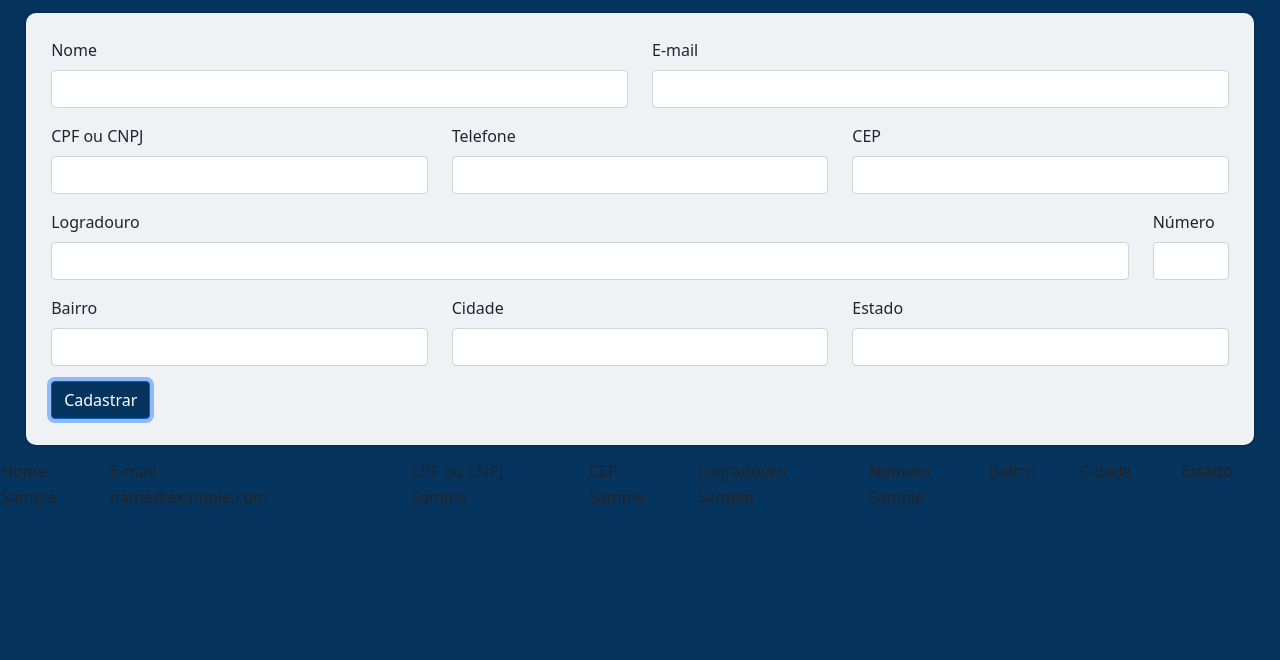
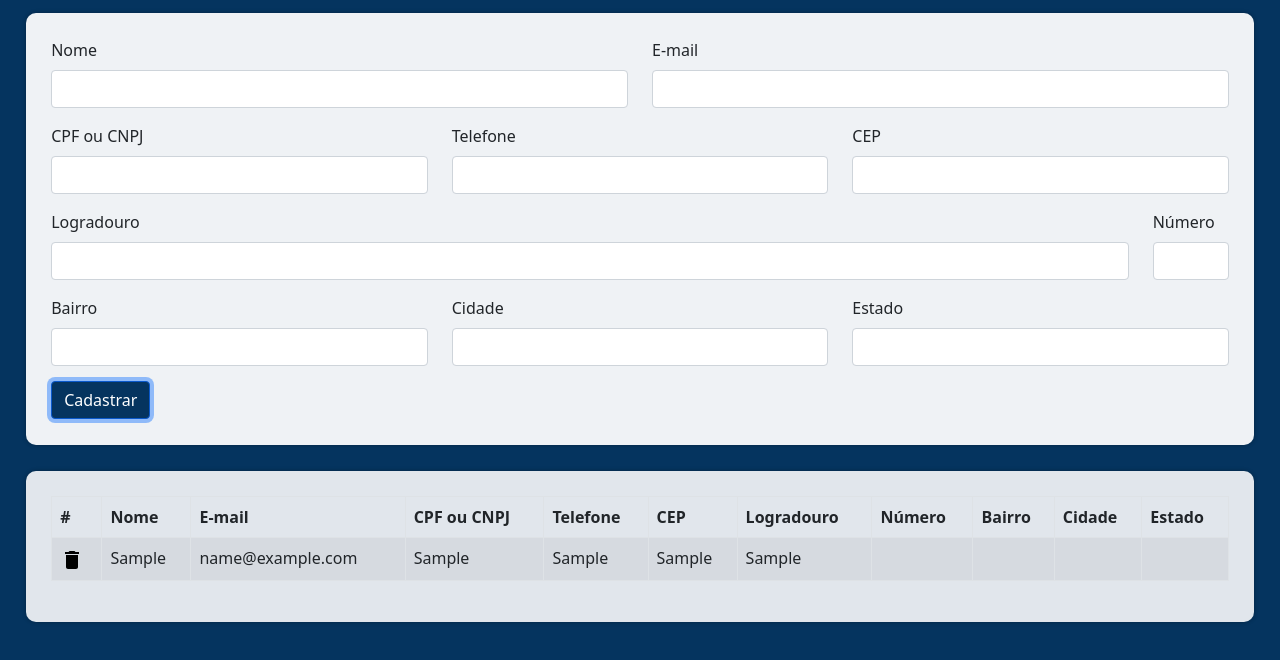
Before and after one commit to gukazioka/reactapp, a React (Create React App) app in the folder reactest/: page / in a window 1280 px wide. Both pictures are taken after typing "Sample", "name@example.com", "Sample", "Sample", "Sample", "Sample" into the empty fields and a click on the button "Cadastrar". Shown: the top 660 px of the page. Built offline with nearby package versions, Linux system fonts and the light colour scheme.

Commit message:
feat: subcomponent customer row and delCustomer function

```diff
--- a/reactest/src/App.js
+++ b/reactest/src/App.js
@@ -25,11 +25,17 @@ class App extends Component {
     this.setState(newState)
   }
 
+  delCustomer(index){
+    let arrayCustomer = this.state.customers
+    arrayCustomer.splice(index, 1);
+    this.setState({customers: arrayCustomer})
+  }
+
   render() {
     return (
     <div className="App">
       <RegistrationForm saveCustomer = {this.saveCustomer.bind(this)}/>
-      <CustomerTable customers = {this.state.customers}/>
+      <CustomerTable delCustomer = {this.delCustomer.bind(this)} customers = {this.state.customers}/>
     </div> );
   }
 }
--- /dev/null
+++ b/reactest/src/components/CustomerRow/CustomerRow.jsx
@@ -0,0 +1,30 @@
+import React, { Component } from 'react';
+import {ReactComponent as DeleteSVG} from '../../assets/img/delete.svg'
+
+class DeleteButton extends Component {
+
+    _delCustomer(){
+        const index = this.props.index
+        this.props.delCustomer(index)
+    }
+
+    render() {
+        return (
+            <tr>
+                <td><DeleteSVG onClick = {this._delCustomer.bind(this)}/></td>
+                <td>{this.props.name}</td>
+                <td>{this.props.email}</td>
+                <td>{this.props.cpf}</td>
+                <td>{this.props.phone}</td>
+                <td>{this.props.cep}</td>
+                <td>{this.props.publicarea}</td>
+                <td>{this.props.number}</td>
+                <td>{this.props.district}</td>
+                <td>{this.props.city}</td>
+                <td>{this.props.state}</td>
+              </tr>
+         );
+    }
+}
+
+export default DeleteButton;
--- a/reactest/src/components/CustomerTable/CustomerTable.jsx
+++ b/reactest/src/components/CustomerTable/CustomerTable.jsx
@@ -1,34 +1,51 @@
-import React, { Component } from 'react';
+import React, { Component } from 'react'
+import { Table } from 'react-bootstrap'
+import './style.css'
+import CustomerRow from '../CustomerRow/CustomerRow'
 
 class CustomerTable extends Component {
+
   render() {
     return (
-      <table>
-        <tr>
-          <td>Nome</td>
-          <td>E-mail</td>
-          <td>CPF ou CNPJ</td>
-          <td>CEP</td>
-          <td>Logradouro</td>
-          <td>Número</td>
-          <td>Bairro</td>
-          <td>Cidade</td>
-          <td>Estado</td>
-        </tr>
-        {this.props.customers.map(valor => {
-          return (<tr>
-            <td>{valor.name}</td>
-            <td>{valor.email}</td>
-            <td>{valor.cpf}</td>
-            <td>{valor.phone}</td>
-            <td>{valor.cep}</td>
-            <td>{valor.publicarea}</td>
-            <td>{valor.number}</td>
-            <td>{valor.district}</td>
-            <td>{valor.state}</td>
-          </tr>);
-        })}
-      </table>
+      <div className="customer-table_section">
+        <Table striped bordered hover>
+          <thead>
+            <tr>
+              <th>#</th>
+              <th>Nome</th>
+              <th>E-mail</th>
+              <th>CPF ou CNPJ</th>
+              <th>Telefone</th>
+              <th>CEP</th>
+              <th>Logradouro</th>
+              <th>Número</th>
+              <th>Bairro</th>
+              <th>Cidade</th>
+              <th>Estado</th>
+            </tr>
+          </thead>
+          <tbody>
+            {this.props.customers.map((valor,index) => {
+              return (
+                <CustomerRow
+                  index = {index}
+                  delCustomer = {this.props.delCustomer}
+                  name = {valor.name}
+                  email = {valor.email}
+                  cpf = {valor.cpf}
+                  phone = {valor.phone}
+                  cep = {valor.cep}
+                  publicarea = {valor.publicarea}
+                  number = {valor.number}
+                  district = {valor.district}
+                  city = {valor.city}
+                  state = {valor.state}
+                />
+              );
+            })}
+          </tbody>
+        </Table>
+      </div>
     );
   }
 }
--- /dev/null
+++ b/reactest/src/components/CustomerTable/style.css
@@ -0,0 +1,7 @@
+.customer-table_section{
+    background-color: rgba(255, 255, 255, 0.877);
+    border-radius: 10px;
+    box-shadow: 0 0 4px rgba(0, 0, 0, 0.3);
+    padding: 2%;
+    margin: 1% 2%;
+}
```
Also changed, not shown: reactest/src/assets/img/delete.svg (added).
